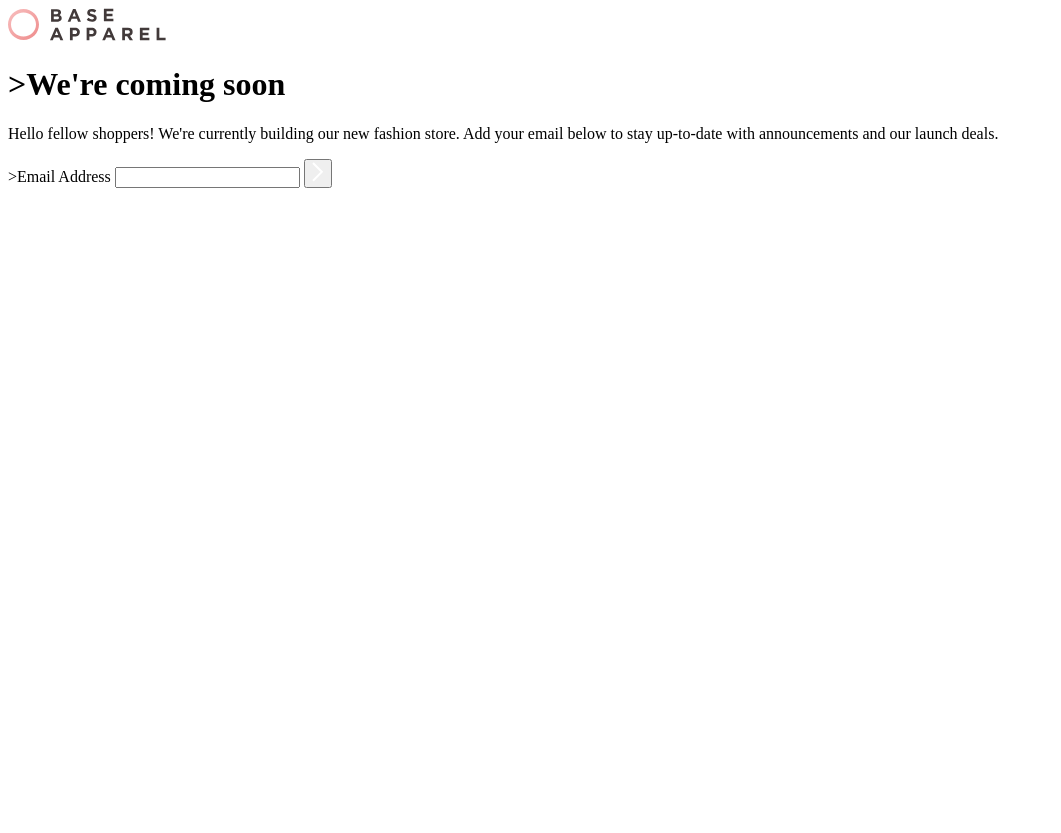
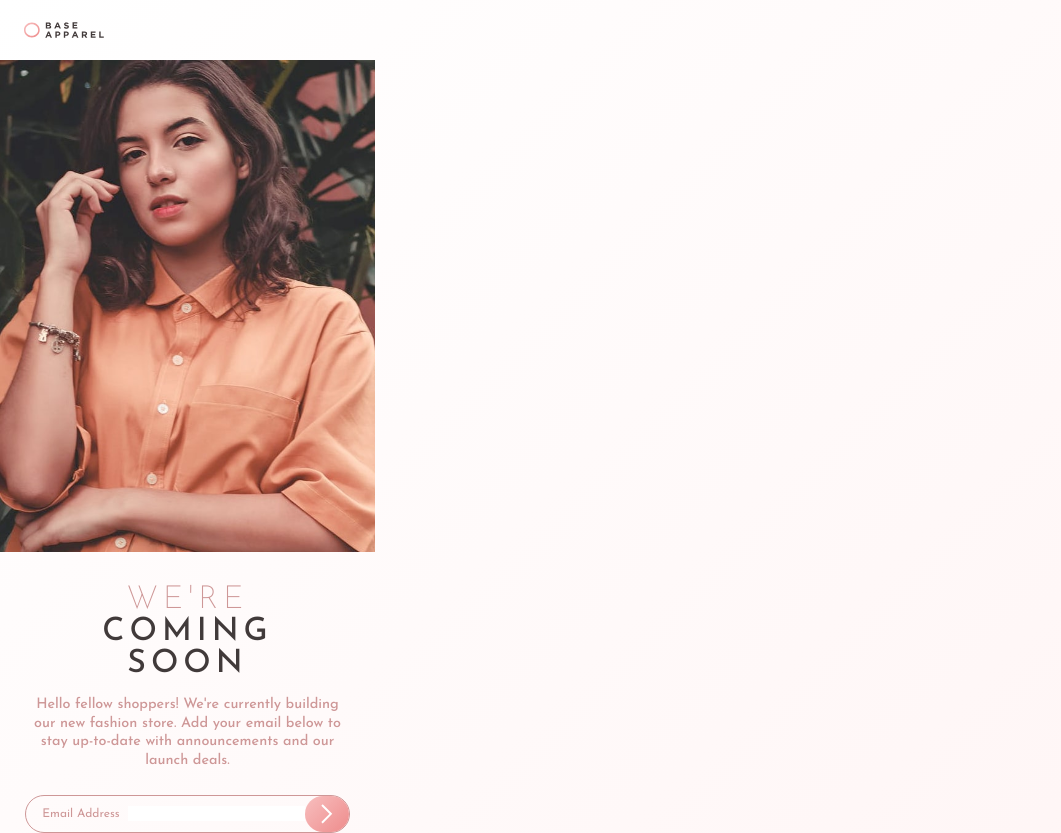
Before and after one commit to motuncoded/Base-Apparel-coming-soon-page, a plain HTML site: page index.html in a window 1280 px wide. Shown: the whole page, without its empty margins (0-1061 px from the left). Before the commit the page ends 800 px from the top, so only its background shows below. Drawn offline with Linux system fonts and the light colour scheme.

Commit message:
styled the page

```diff
--- a/index.html
+++ b/index.html
@@ -18,21 +18,38 @@
 </head>
 <body>
   <header>
-    <img src="/images/logo.svg" alt="logo"/>
+    <img src="/images/logo.svg" width="80px" alt="logo"/>
   </header>
   <main>
     <picture>
+       <source
+        class="desktop"
+        media="(min-width: 601px)"
+        srcset="images/hero-desktop.jpg"
+      />
+      <source
+        class="mobile"
+        media="(max-width: 550px)"
+        srcset="images/hero-mobile.jpg"
+      />
+      <img
+        class="line"
+        src="images/hero-desktop.jpg"
+        alt="hero"
+      />
 
     </picture>
-<h1>>We're coming soon</h1
+<h1>We're <br/> <span>coming</span> <br/> <span>soon</span></h1>
 
  <p>Hello fellow shoppers! We're currently building our new fashion store.
   Add your email below to stay up-to-date with announcements and our launch deals.</p>
 
   <form>
-    <label>>Email Address</label>
-    <input type="text">
-    <button><img src="/images/icon-arrow.svg" alt="arrow"/></button>
+    <label>Email Address</label>
+    <input type="email"/>
+    <button>
+      <img src="/images/icon-arrow.svg"  alt="arrow"/>
+    </button>
   </form>
   </main>
 
--- a/style.css
+++ b/style.css
@@ -1,2 +1,96 @@
 
-lin
+
+  @import url('https://fonts.googleapis.com/css2?family=Josefin+Sans:ital,wght@0,100;0,200;0,400;0,500;0,600;0,700;1,400;1,500;1,600;1,700&display=swap');
+
+:root{
+    --desaturated-red: hsl(0, 36%, 70%);
+--soft-red: hsl(0, 93%, 68%);
+--dark-grayish-red: hsl(0, 6%, 24%);
+
+
+
+}
+
+
+
+*,*::before, *::after{
+    margin: 0;
+    padding: 0;
+    box-sizing: border-box;
+}
+
+img {
+  display: block;
+  max-width: 100%;
+}
+body{
+    min-height: 100vh;
+    background-color:var(--dark-blue) ;
+    font-size: 16px;
+font-family: 'Josefin Sans', sans-serif;
+background-image: linear-gradient(135deg, hsl(0, 0%, 100%), hsl(0, 100%, 98%));
+}
+header{
+    padding: 1.5rem;
+    display: flex;
+    justify-content: flex-start;
+    align-items: center;
+    height: 60px;
+}
+main{
+    width:375px;
+    display: flex;
+    justify-content: center;
+    align-items: center;
+    flex-direction: column;
+    border-radius: 1rem;
+    position: relative;
+}
+h1{
+    color: var(--desaturated-red);
+    text-transform: uppercase;
+    text-align: center;
+    letter-spacing: 5px;
+    padding-top:2rem;
+    padding-bottom: 1rem;
+    line-height: 1;
+font-weight: 300;}
+h1>span{
+    font-weight: 500;
+    color: var(--dark-grayish-red);
+}
+p{
+color: var(--desaturated-red);
+    text-align: center;
+        line-height: 1.3;
+        font-size: .9rem;
+padding:0 2rem;
+font-weight: 500;
+
+}
+form{
+    border-radius: 1.5rem;
+    border: 1px solid var(--desaturated-red);
+    margin-top: 1.5rem;
+    display: flex;
+    justify-content: center;
+    align-items: center;
+    position: relative;
+}
+label{
+        font-size: .75rem;
+        padding-right: .5rem;
+        padding-left: 1rem;
+        color: var(--desaturated-red);
+}
+input{
+    border: none;
+    outline: none;
+}
+button{
+      border: none;
+    outline: none;
+    border-radius: 1.5rem;
+    background-image: linear-gradient(135deg, hsl(0, 80%, 86%),hsl(0, 74%, 74%));
+    padding:.5rem 1rem;
+}
```
